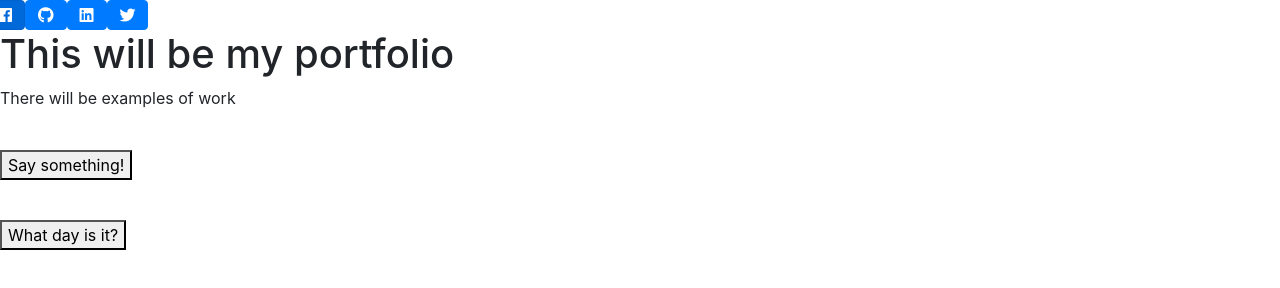
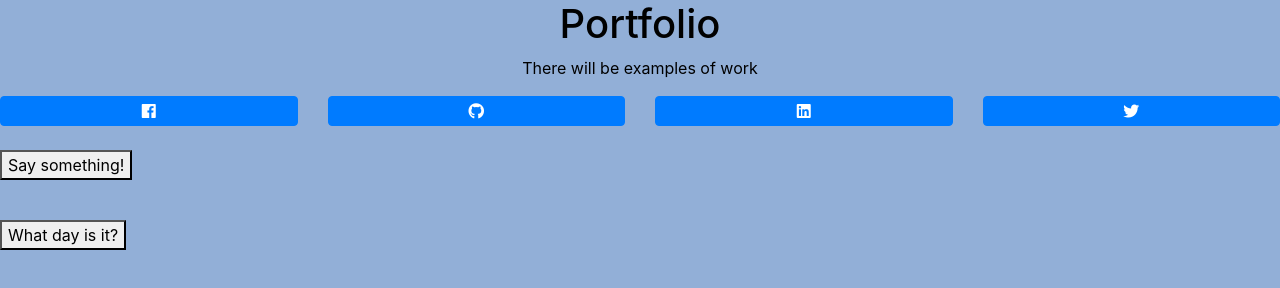
Before and after one commit to janton42/portfolio, a website: page index.html in a window 1280 px wide. Drawn offline with nearby package versions, Linux system fonts and the light colour scheme.

Commit message:
aligned social media buttons in a single row with spaces in between; moved the main heading and sub heading into header

```diff
--- a/index.html
+++ b/index.html
@@ -12,18 +12,20 @@
 
 	<div class="fluid-container">
 		<header>
+			<h1 class="centerText">Portfolio</h1>
+			<p class="centerText">There will be examples of work</p>
 			<nav>
 				<div class="row">
-					<div class="col-xs-4">
+					<div class="col-3">
 						<button class="btn btn-primary btn-block fab fa-facebook"></button>
 					</div>
-					<div class="col-xs-4">
+					<div class="col-3">
 						<button class="btn btn-primary btn-block fab fa-github"></button>
 					</div>
-					<div class="col-xs-4">
+					<div class="col-3">
 						<button class="btn btn-primary btn-block fab fa-linkedin"></button>
 					</div>
-					<div class="col-xs-4">
+					<div class="col-3">
 						<button class="btn btn-primary btn-block fab fa-twitter"></button>
 					</div>
 				</div>
@@ -31,8 +33,6 @@
 		</header>
 
 		<body>
-				<h1 class="center">This will be my portfolio</h1>
-				<p class="center">There will be examples of work</p>
 			</br>
 				<button id="saySmth">Say something!</button>
 				<p id="response"></p>
--- a/styles/style.css
+++ b/styles/style.css
@@ -1,8 +1,19 @@
-
+/*
+color pallette:
+light pink = #E5D1D0
+light blue = #C5D1EB
+darker blue = #92AFD7
+light green = #839788
+darder green = #395B50
+*/
 
 .centerText {
-	color: red;
+	color: #000;
 	text-align: center;
+}
+
+body {
+	background-color: #92AFD7;
 }
 
 /* for older browsers */
```
